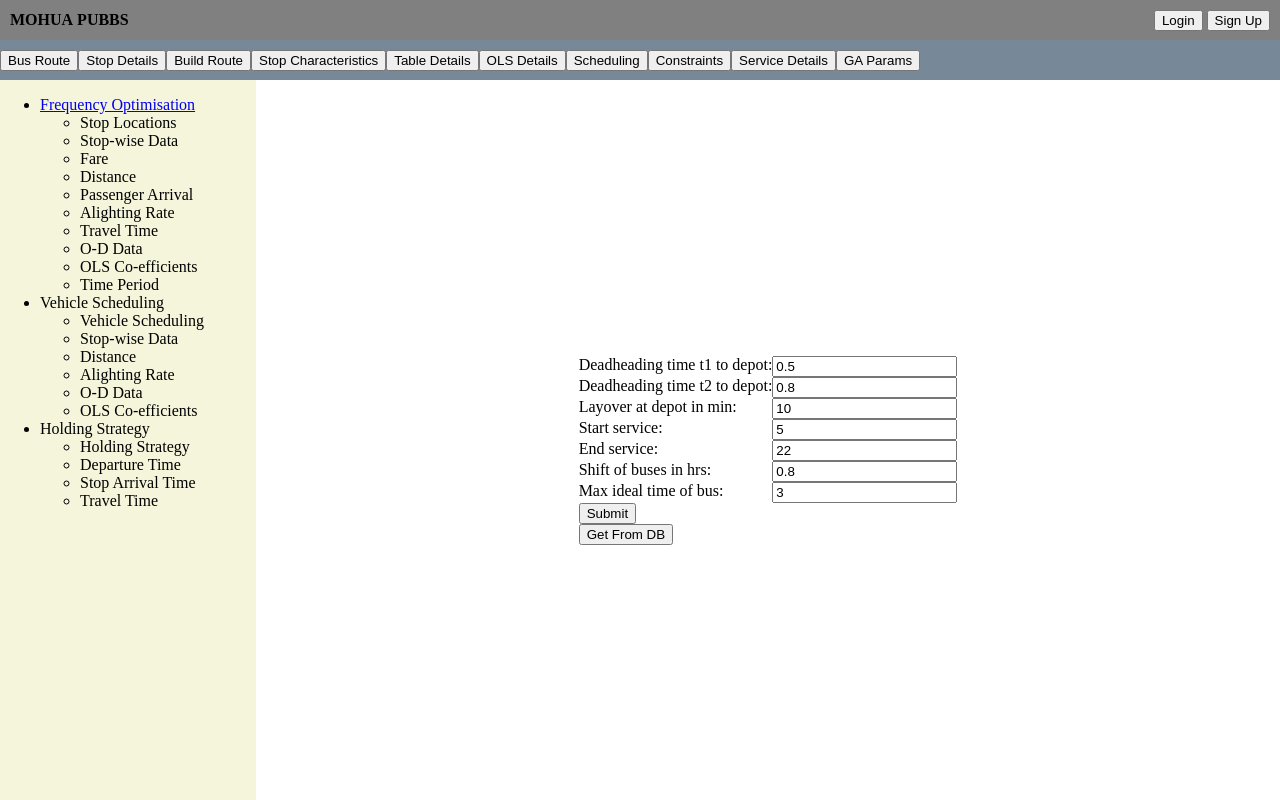
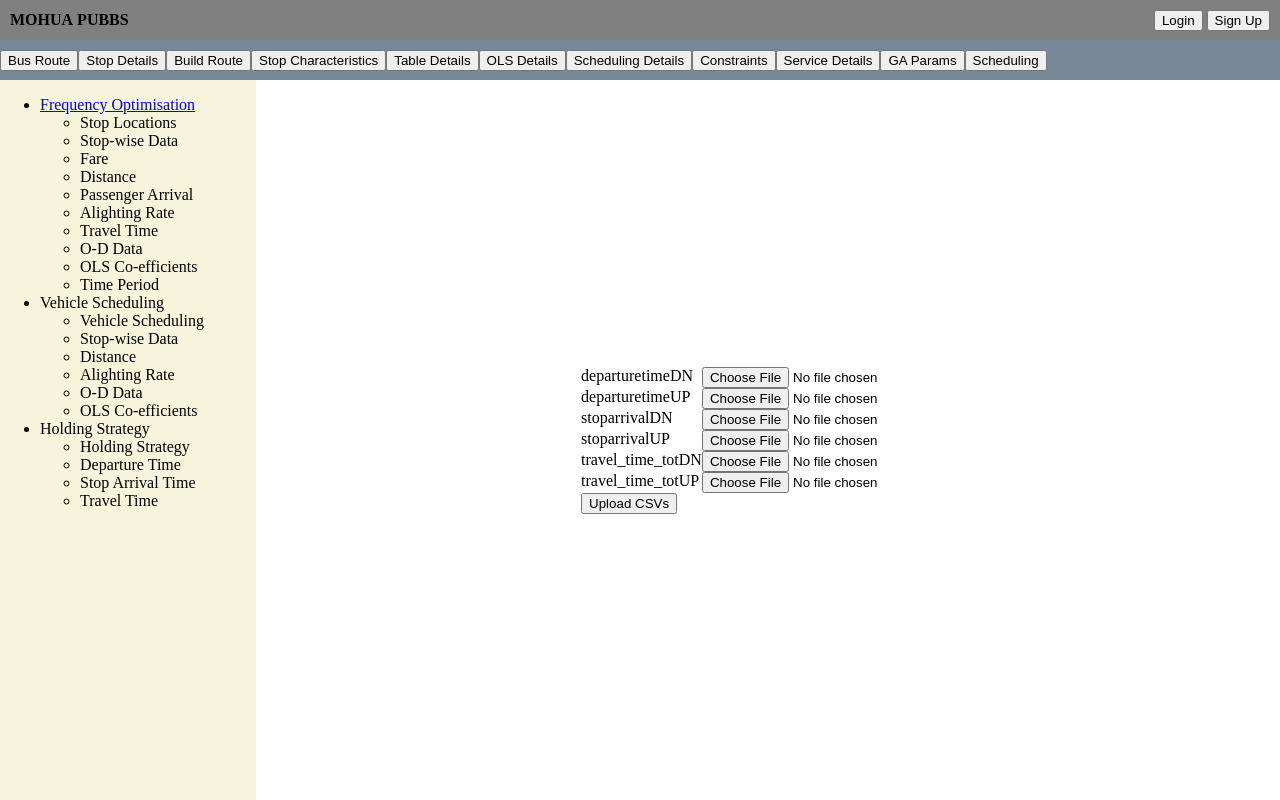
Before and after one commit to abhishekk962/pubbs, a Flask app: page /scheduling in a window 1280 px wide. Run offline with Flask 3, Linux system fonts and the light colour scheme.

Commit message:
bugfixes and improvements

```diff
--- a/main.py
+++ b/main.py
@@ -187,7 +187,7 @@ def busroute():
             c.execute(f"INSERT INTO T_PARAMETERS (Operator,Route) VALUES ('{session['email']}','{session['route']}')")
             conn.commit()
 
-        return render_template('only_busroute.html', message="Bus Route info was saved")
+        return render_template('only_busroute.html', message="Bus Route info was saved", data=request.form.to_dict())
 
     c = conn.cursor()
     c.execute("CREATE TABLE IF NOT EXISTS T_ONLY_ROUTES (Operator TEXT,Bus_route_name TEXT,Terminal_1_origin TEXT,Terminal_2_destination TEXT,Bus_service_timings_From TEXT,Bus_service_timings_To TEXT,Number_of_service_periods TEXT)")
@@ -214,7 +214,7 @@ def import_route():
     session['p_start'] = int(data['Bus_service_timings_From'][:2])
     session['p_end'] = int(data['Bus_service_timings_To'][:2])
 
-    return render_template('only_busroute.html', message="Route was imported", routes=routes)
+    return render_template('only_busroute.html', message="Route was imported", routes=routes, data=data)
 
 @app.route('/stops', methods=['GET', 'POST'])
 def stop_details():
@@ -222,7 +222,15 @@ def stop_details():
 
 @app.route('/build-route', methods=['GET', 'POST'])
 def route_details():
-    return render_template('only_route.html', message="")
+    if request.method=='POST':
+        return render_template('only_route.html')
+    c = conn.cursor()
+    c.execute(f"SELECT s.id,s.Stop_Name FROM T_ROUTE_INFO AS r INNER JOIN T_STOPS_INFO AS s ON (s.id = r.Stop_id) WHERE r.Operator = '{session['email']}' and r.Route='{session['route']}' ORDER BY r.Stop_num")
+    data= c.fetchall()
+    stops = [n[1] for n in data]
+    if stops:
+        return render_template('only_route.html', message="Your existing route is shown below. Click 'Rebuild' if you want to build the route again.", stops=stops)
+    return render_template('only_route.html')
 
 @app.route('/stop-char', methods=['GET', 'POST'])
 def stop_char():
@@ -257,15 +265,20 @@ def stop_char():
                         '{commercial[n]}' , Transport_Hub = '{transport_hub[n]}' , Bus_bay = {bus_bay[n]} , Stop_rad = '{stop_rad[n]}'\
                          WHERE id = '{stop_ids[n]}';")
                 conn.commit()
-            return render_template('only_stopchar.html',stops=stops, stop_ids=stop_ids, message="Data was Saved")
+            c = conn.cursor()
+            c.execute(f"SELECT s.Before_Int,s.Far_From_Int,s.Commercial,s.Transport_Hub,s.Bus_bay,s.Stop_rad FROM T_STOPS_INFO AS s INNER JOIN T_ROUTE_INFO AS r ON (s.id = r.Stop_id) WHERE s.id IN {tuple(stop_ids)} and r.Operator='{session['email']}' and r.Route='{session['route']}' ORDER BY r.Stop_num")
+            data= c.fetchall()
+            return render_template('only_stopchar.html',stops=stops, stop_ids=stop_ids, message="Data was Saved", data=data)
         elif 'getfromdb' in request.form:
             c = conn.cursor()
-            c.execute(f"SELECT s.Before_Int,s.Far_From_Int,s.Commercial,s.Transport_Hub,s.Bus_bay,s.Stop_rad FROM T_STOPS_INFO AS s INNER JOIN T_ROUTE_INFO AS r ON (s.id = r.Stop_id) WHERE s.id IN {tuple(stop_ids)} ORDER BY r.Stop_num")
+            c.execute(f"SELECT s.Before_Int,s.Far_From_Int,s.Commercial,s.Transport_Hub,s.Bus_bay,s.Stop_rad FROM T_STOPS_INFO AS s INNER JOIN T_ROUTE_INFO AS r ON (s.id = r.Stop_id) WHERE s.id IN {tuple(stop_ids)} and r.Operator='{session['email']}' and r.Route='{session['route']}' ORDER BY r.Stop_num")
             data= c.fetchall()
             # return str(data)
             return render_template('only_stopchar.html',stops=stops, stop_ids=stop_ids, message="Data was updated from DB", data=data)
-
-    return render_template('only_stopchar.html',stops=stops,stop_ids=stop_ids, message="")
+    c = conn.cursor()
+    c.execute(f"SELECT s.Before_Int,s.Far_From_Int,s.Commercial,s.Transport_Hub,s.Bus_bay,s.Stop_rad FROM T_STOPS_INFO AS s INNER JOIN T_ROUTE_INFO AS r ON (s.id = r.Stop_id) WHERE s.id IN {tuple(stop_ids)} and r.Operator='{session['email']}' and r.Route='{session['route']}' ORDER BY r.Stop_num")
+    data= c.fetchall()
+    return render_template('only_stopchar.html',stops=stops,stop_ids=stop_ids, message="Fill or Update Details", data=data)
 
 
 @app.route('/table', methods=['GET', 'POST'])
@@ -275,18 +288,19 @@ def table_details():
     c.execute(f"SELECT s.Stop_Name FROM T_ROUTE_INFO AS r INNER JOIN T_STOPS_INFO AS s ON (s.id = r.Stop_id) WHERE r.Operator = '{session['email']}' and r.Route='{session['route']}' ORDER BY r.Stop_num")
     stops_list= c.fetchall()
     stops_list = tuple(sum(stops_list, ()))
+    periods=list(range(session['p_start'],session['p_end']))
     if stops_list and 'periods' in session:
         message=None
-        return render_template('only_table.html', stops_list=stops_list, rows=list(range(session['p_start'],session['p_end'])), message=message)
+        return render_template('only_table.html', stops_list=stops_list, rows=list(range(session['p_start'],session['p_end'])), message=message,periods=periods)
     elif stops_list:
         message = "Enter Route Information First"
-        return render_template('only_table.html', stops_list=stops_list, rows=0, message=message)
+        return render_template('only_table.html', stops_list=stops_list, rows=0, message=message,periods=periods)
     elif 'periods' in session:
         message = "Enter Stops Information First"
-        return render_template('only_table.html', stops_list=stops_list, rows=list(range(session['p_start'],session['p_end'])), message=message)
+        return render_template('only_table.html', stops_list=stops_list, rows=list(range(session['p_start'],session['p_end'])), message=message,periods=periods)
     else:
         message = "Enter Route and Stops Information First"
-        return render_template('only_table.html', stops_list=[], rows=0, message=message)
+        return render_template('only_table.html', stops_list=[], rows=0, message=message,periods=periods)
 
 @app.route('/ols', methods=['GET', 'POST'])
 def ols_details():
@@ -308,21 +322,21 @@ def ols_details():
     else:
         return render_template('only_ols.html', message="")
 
-@app.route('/scheduling', methods=['GET', 'POST'])
+@app.route('/scheduling-details', methods=['GET', 'POST'])
 def scheduling_details():
     if request.method == "POST":
         if 'save' in request.form:
             c = conn.cursor()
             c.execute(f"UPDATE T_PARAMETERS SET dead_todepot_t1 = '{request.form['dead_todepot_t1']}', dead_todepot_t2 = '{request.form['dead_todepot_t2']}', layover_depot = '{request.form['layover_depot']}', start_ser = '{request.form['start_ser']}', end_ser = '{request.form['end_ser']}', shift = '{request.form['shift']}', max_ideal = '{request.form['max_ideal']}' WHERE Route = '{session['route']}' and Operator = '{session['email']}';")
             conn.commit()
-            return render_template('only_scheduling.html', message="Saved")
+            return render_template('only_scheduling_details.html', message="Saved")
         elif 'getfromdb' in request.form:
             c = conn.cursor(pymysql.cursors.DictCursor)
             c.execute(f"SELECT * FROM T_PARAMETERS WHERE Route = '{session['route']}' and Operator = '{session['email']}'")
             data = c.fetchall()
-            return render_template('only_scheduling.html', message="Saved",data=data[0])
+            return render_template('only_scheduling_details.html', message="Retrieved",data=data[0])
     else:
-        return render_template('only_scheduling.html', message="")
+        return render_template('only_scheduling_details.html', message="")
 
 @app.route('/constraints', methods=['GET', 'POST'])
 def constraints_details():
@@ -336,7 +350,7 @@ def constraints_details():
             c = conn.cursor(pymysql.cursors.DictCursor)
             c.execute(f"SELECT * FROM T_PARAMETERS WHERE Route = '{session['route']}' and Operator = '{session['email']}'")
             data = c.fetchall()
-            return render_template('only_constraints.html', message="Saved",data=data[0])
+            return render_template('only_constraints.html', message="Retrieved",data=data[0])
     else:
         return render_template('only_constraints.html', message="")
 
@@ -352,7 +366,7 @@ def service_details():
             c = conn.cursor(pymysql.cursors.DictCursor)
             c.execute(f"SELECT * FROM T_PARAMETERS WHERE Route = '{session['route']}' and Operator = '{session['email']}'")
             data = c.fetchall()
-            return render_template('only_service.html', message="Saved",data=data[0])
+            return render_template('only_service.html', message="Retrieved",data=data[0])
     else:
         return render_template('only_service.html', message="")
 
@@ -368,7 +382,7 @@ def ga_params():
             c = conn.cursor(pymysql.cursors.DictCursor)
             c.execute(f"SELECT * FROM T_PARAMETERS WHERE Route = '{session['route']}' and Operator = '{session['email']}'")
             data = c.fetchall()
-            return render_template('only_gaparams.html', message="Saved",data=data[0])
+            return render_template('only_gaparams.html', message="Retrieved",data=data[0])
     else:
         return render_template('only_gaparams.html', message="")
 
@@ -699,6 +713,17 @@ def download_csv_data():
         headers={"Content-disposition":
                  "attachment; filename=myplot.csv"})
 
+@app.route('/scheduling',methods=['GET','POST'])
+def scheduling():
+    if request.method == "POST":
+        c = conn.cursor()
+        c.execute(f"CREATE TABLE IF NOT EXISTS T_SCHEDULING_FILES (Operator TEXT, Route TEXT,{','.join([f'{n} TEXT' for n in request.files.keys()])})")
+        query = f"INSERT INTO T_SCHEDULING_FILES (Operator,Route,{','.join(list(request.files.keys()))}) VALUES ('{session['email']}','{session['route']}',{','.join(['%s' for n in request.files.keys()])})"
+        c.execute(query,tuple([request.files[n].read() for n in request.files.keys()]))
+        conn.commit()
+        return str(request.files.keys())
+    return render_template('only_scheduling.html')
+
 @app.route('/frequency', methods=['GET', 'POST'])
 def frequency():
     # Get stops list
@@ -733,15 +758,23 @@ def frequency():
                         print("==================================end======================================")
                         dirn = 'up' if id[0] == "UP" else "down"
                         zipf.writestr(f"OD_{dirn}/{name}.csv",od.to_csv(index=False))
-                        od.set_index('Stops')
+                        od.set_index('Stops',inplace=True)
                         if dirn == 'up':
                             up_od_list.append(od)
-                        elif dirn == 'dn':
+                        elif dirn == 'down':
                             dn_od_list.append(od)
                     boardingUP,alightingUP,alighting_rateUP= odalight(up_od_list)
                     boardingDN,alightingDN,alighting_rateDN= odalight(dn_od_list)
                     zipf.writestr(f"alighting_rateUP.csv",alighting_rateUP.to_csv(index=False))
+                    print("alighting_rateUP")
+                    print("================================start========================================")
+                    print(alighting_rateUP)
+                    print("==================================end======================================")
                     zipf.writestr(f"alighting_rateDN.csv",alighting_rateDN.to_csv(index=False))
+                    print("alighting_rateDN")
+                    print("================================start========================================")
+                    print(alighting_rateDN)
+                    print("==================================end======================================")
                 elif n in ["T_Fare_DN","T_Fare_UP"]:
                     df.drop(columns=['Operator','Route','Stop_num'],inplace=True)
                     df.Stop_id = df.Stop_id.replace(to_replace=stop_dict)
--- a/templates/dashboard.html
+++ b/templates/dashboard.html
@@ -27,10 +27,11 @@
         <button type="submit" formaction="{{url_for('stop_char')}}">Stop Characteristics</button>
         <button type="submit" formaction="{{url_for('table_details')}}">Table Details</button>
         <button type="submit" formaction="{{url_for('ols_details')}}">OLS Details</button>
-        <button type="submit" formaction="{{url_for('scheduling_details')}}">Scheduling</button>
+        <button type="submit" formaction="{{url_for('scheduling_details')}}">Scheduling Details</button>
         <button type="submit" formaction="{{url_for('constraints_details')}}">Constraints</button>
         <button type="submit" formaction="{{url_for('service_details')}}">Service Details</button>
         <button type="submit" formaction="{{url_for('ga_params')}}">GA Params</button>
+        <button type="submit" formaction="{{url_for('scheduling')}}">Scheduling</button>
       </form>
     </nav>
     <div class="page-body">
--- a/templates/only_scheduling.html
+++ b/templates/only_scheduling.html
@@ -1,65 +1,20 @@
 {% extends "dashboard.html" %}
 {% block content %}
-{% if not data %}
-<h4>{{ message }}</h4>
-<form id="myform" action="{{url_for('scheduling_details')}}" method="post">
+<form action="{{url_for('scheduling')}}" method="POST" enctype="multipart/form-data">
   <div>
-    <label for="dead_todepot_t1">Deadheading time t1 to depot: </label>
-    <input value="0.5" type="number" id="dead_todepot_t1" name="dead_todepot_t1" required>
-
-    <label for="dead_todepot_t2">Deadheading time t2 to depot: </label>
-    <input value="0.8" type="number" id="dead_todepot_t2" name="dead_todepot_t2" required>
-
-    <label for="layover_depot">Layover at depot in min: </label>
-    <input value="10" type="number" id="layover_depot" name="layover_depot" required>
-
-    <label for="start_ser">Start service: </label>
-    <input value="5" type="number" id="start_ser" name="start_ser" required>
-
-    <label for="end_ser">End service: </label>
-    <input value="22" type="number" id="end_ser" name="end_ser" required>
-
-    <label for="shift">Shift of buses in hrs: </label>
-    <input value="0.8" type="number" id="shift" name="shift" required>
-
-    <label for="max_ideal">Max ideal time of bus: </label>
-    <input value="3" type="number" id="max_ideal" name="max_ideal" required>
+      <label for="departuretimeDN">departuretimeDN</label>
+      <input type="file" accept=".csv" id="departuretimeDN" name="departuretimeDN" required>
+      <label for="departuretimeUP">departuretimeUP</label>
+      <input type="file" accept=".csv" id="departuretimeUP" name="departuretimeUP" required>
+      <label for="stoparrivalDN">stoparrivalDN</label>
+      <input type="file" accept=".csv" id="stoparrivalDN" name="stoparrivalDN" required>
+      <label for="stoparrivalUP">stoparrivalUP</label>
+      <input type="file" accept=".csv" id="stoparrivalUP" name="stoparrivalUP" required>
+      <label for="travel_time_totDN">travel_time_totDN</label>
+      <input type="file" accept=".csv" id="travel_time_totDN" name="travel_time_totDN" required>
+      <label for="travel_time_totUP">travel_time_totUP</label>
+      <input type="file" accept=".csv" id="travel_time_totUP" name="travel_time_totUP" required>
   </div>
-  <input type="submit" formaction="{{url_for('scheduling_details')}}" value="Submit" name="save" >
+  <button type="submit" value="Upload">Upload CSVs</button>
 </form>
-<form method="POST">
-  <input type="submit" formaction="{{url_for('scheduling_details')}}" value="Get From DB" name="getfromdb" >
-</form>
-{% endif %}
-{% if data %}
-<h4>{{ message }}</h4>
-<form id="myform" action="{{url_for('scheduling_details')}}" method="post">
-  <div>
-    <label for="dead_todepot_t1">Deadheading time t1 to depot: </label>
-    <input value="{{data['dead_todepot_t1']}}" type="number" id="dead_todepot_t1" name="dead_todepot_t1" required>
-
-    <label for="dead_todepot_t2">Deadheading time t2 to depot: </label>
-    <input value="{{data['dead_todepot_t2']}}" type="number" id="dead_todepot_t2" name="dead_todepot_t2" required>
-
-    <label for="layover_depot">Layover at depot in min: </label>
-    <input value="{{data['layover_depot']}}" type="number" id="layover_depot" name="layover_depot" required>
-
-    <label for="start_ser">Start service: </label>
-    <input value="{{data['start_ser']}}" type="number" id="start_ser" name="start_ser" required>
-
-    <label for="end_ser">End service: </label>
-    <input value="{{data['end_ser']}}" type="number" id="end_ser" name="end_ser" required>
-
-    <label for="shift">Shift of buses in hrs: </label>
-    <input value="{{data['shift']}}" type="number" id="shift" name="shift" required>
-
-    <label for="max_ideal">Max ideal time of bus: </label>
-    <input value="{{data['max_ideal']}}" type="number" id="max_ideal" name="max_ideal" required>
-  </div>
-  <input type="submit" formaction="{{url_for('scheduling_details')}}" value="Submit" name="save" >
-</form>
-<form method="POST">
-  <input type="submit" formaction="{{url_for('scheduling_details')}}" value="Get From DB" name="getfromdb" >
-</form>
-{% endif %}
 {% endblock %}
```
Also changed, not shown: templates/only_busroute.html (+16 -16 lines), templates/only_route.html (+11 -0 lines), templates/only_scheduling_details.html (added, +65 -0 lines).
